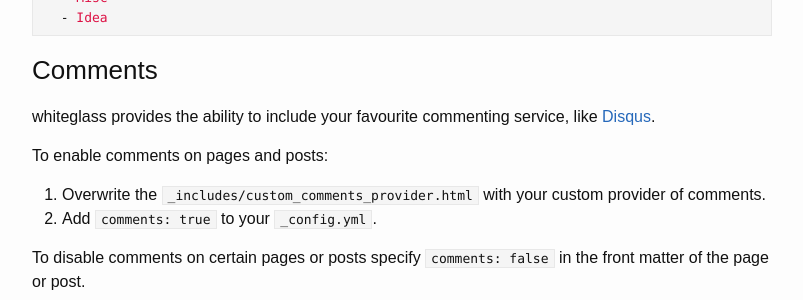
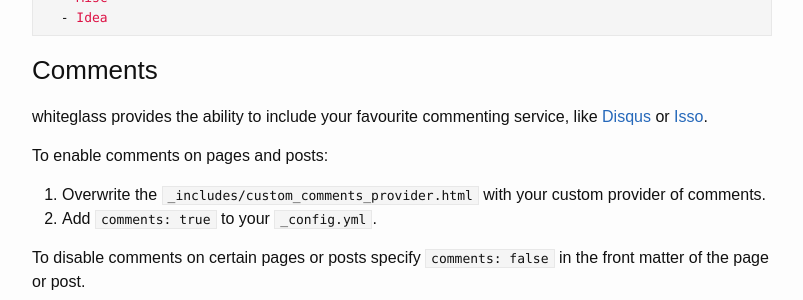
Before and after one commit to yous/whiteglass, a Jekyll site: the page built from about.md, in a window 1280 px wide and 900 px high, scrolled down 2823 px. Shown: the part 152-452 px from the top of the window, without its empty margins (238-1041 px from the left). Built offline with Jekyll 4.4.1, drawn with Linux system fonts in a browser that asks for light colours.

Commit message:
Aligned about and readme content

```diff
--- a/about.md
+++ b/about.md
@@ -169,7 +169,7 @@ categories:
 
 ### Comments
 
-whiteglass provides the ability to include your favourite commenting service, like [Disqus](https://disqus.com).
+whiteglass provides the ability to include your favourite commenting service, like [Disqus](https://disqus.com) or [Isso](https://posativ.org/isso).
 
 To enable comments on pages and posts:
 1. Overwrite the `_includes/custom_comments_provider.html` with your custom provider of comments.
```
